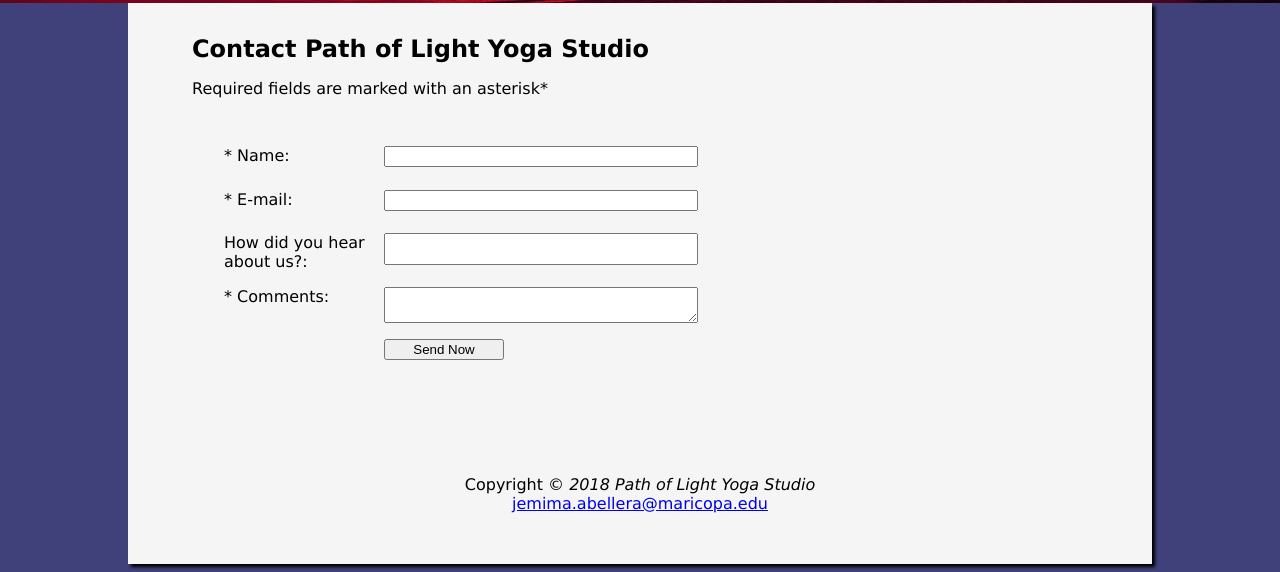
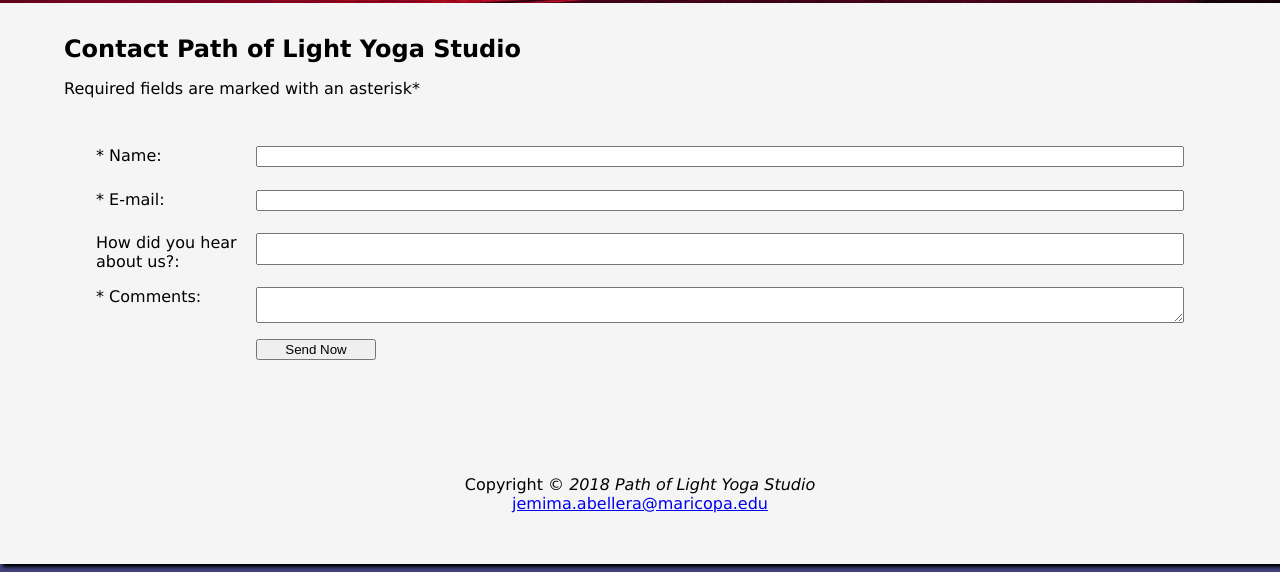
Before and after one commit to Jemima0905/Pathoflightyoga, a plain HTML site: page contact.html in a window 1280 px wide. Shown: the part 247-819 px from the top of the page. Drawn offline with Linux system fonts and the light colour scheme.

Commit message:
Update yoga.css

```diff
--- a/yoga.css
+++ b/yoga.css
@@ -56,9 +56,11 @@
 
 #wrapper {	background-color: #F5F5F5;
 	color:#FFFFF ;
-	padding: 2em; padding-top: 2em ; }
+	padding: 2em; padding-top: 2em ;
+width: auto;
+}
 
-main { padding-left: .5em ; padding-right: .5em ; }
+main { padding-left: .5em ; padding-right: .5em ; width:auto; }
 
 #flow { display: block ; }
 	h2 { margin: 0; }
@@ -69,7 +71,7 @@
 #loungehero { height: 300px; background-image: url("yogalounge.jpg") ;
 background-size: 100% 100% ; background-repeat: no-repeat; display: none ; }
 
-table { border: 1px; border-color: #40407A ; margin-bottom: 1em; min-width:400px;
+table { border: 1px; border-color: #40407A ; margin-bottom: 1em; width:auto;
 border-collapse: collapse ; }
 caption { margin: 1em ; font-weight: bold ; font-size: 120% ; }
 thead th { background-color: #F5F5F5 ; }
@@ -101,12 +103,14 @@
  nav li { width: 7em }
 
 main { padding-left: 2em ; padding-right: 2em ; }
-form { grid-column: 1;
+form {
+		grid-column: 1;
 		grid-template-rows:auto;
 		grid-template-columns:9em 1fr;
 		grid-gap: 1em; gap:1em;
-		width:60% ; max-width: 40em;
-padding:2em; }
+		width:auto;
+		padding:2em;
+	}
 #flow { display: flex ; flex-direction: row ; }
 
 #mathero { display: block ; padding-bottom: 1em ;}
@@ -120,7 +124,23 @@
  nav{ font: bold;}
  .home { height: 50% ; padding-top: 5em ; padding-left: 8em ; }
  .content { height: 30% ; padding-top: 2em ; padding-left: 8em ; }
-form {width: 60%; max-width: 40em; display: grid; grid gap: 1em; }
+form {width:auto; display: grid; grid gap: 1em; }
 table { width: 9em; fr width:1; rows: auto;}
- #wrapper { margin: auto ; width: 80% ; border:#00008B; box-shadow: 3px 3px 3px; }
+ #wrapper { margin: auto ; width: auto; border:#00008B; box-shadow: 3px 3px 3px; }
  }
+
+
+	/* Extra small devices (phones, 600px and down) */
+@media only screen and (max-width: 480px) {}
+
+/* Small devices (portrait tablets and large phones, 600px and up) */
+@media only screen and (min-width: 600px) {}
+
+/* Medium devices (landscape tablets, 768px and up) */
+@media only screen and (min-width: 768px) {}
+
+/* Large devices (laptops/desktops, 992px and up) */
+@media only screen and (min-width: 992px) {}
+
+/* Extra large devices (large laptops and desktops, 1200px and up) */
+@media only screen and (min-width: 1200px) {}
```
